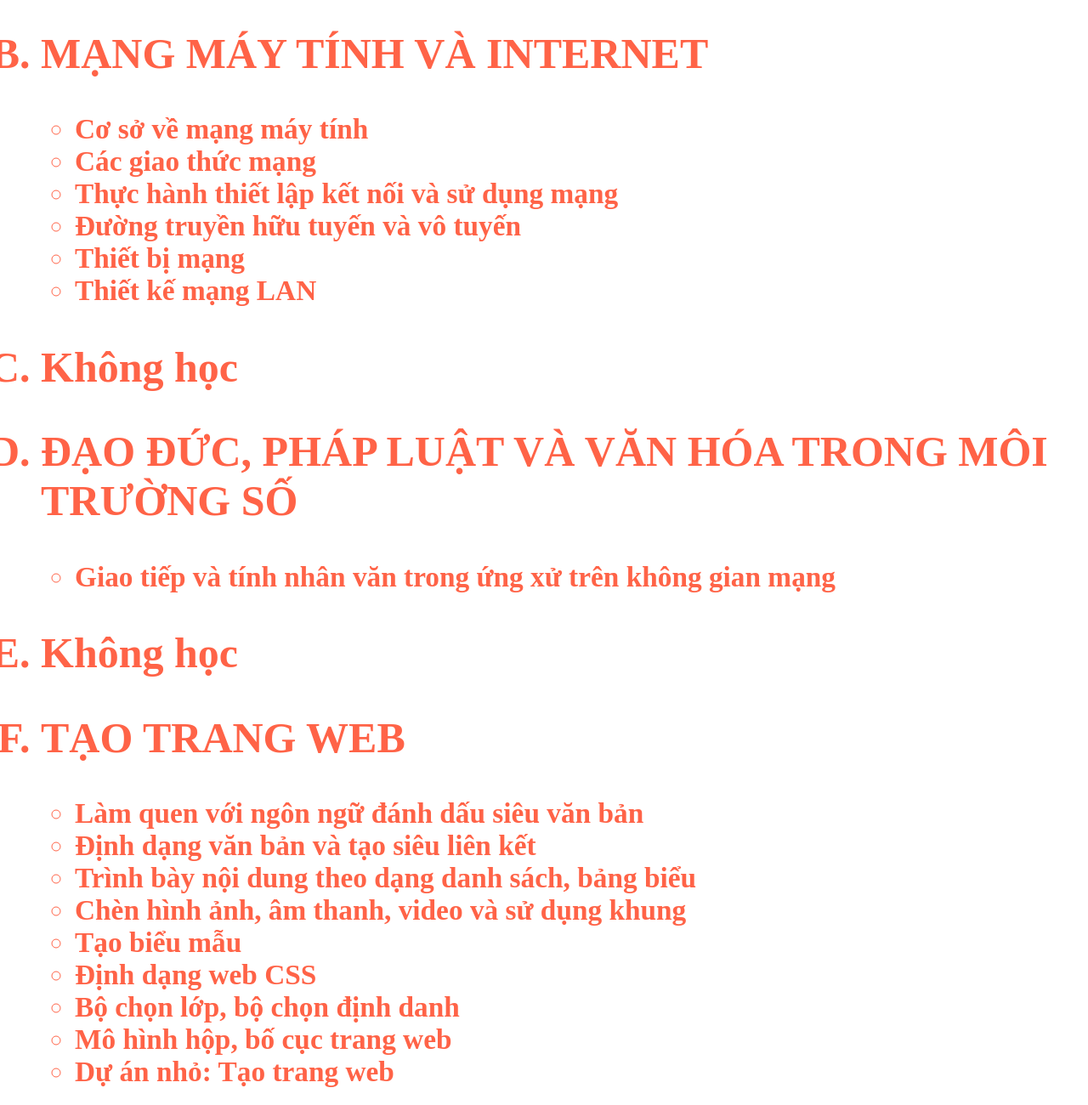
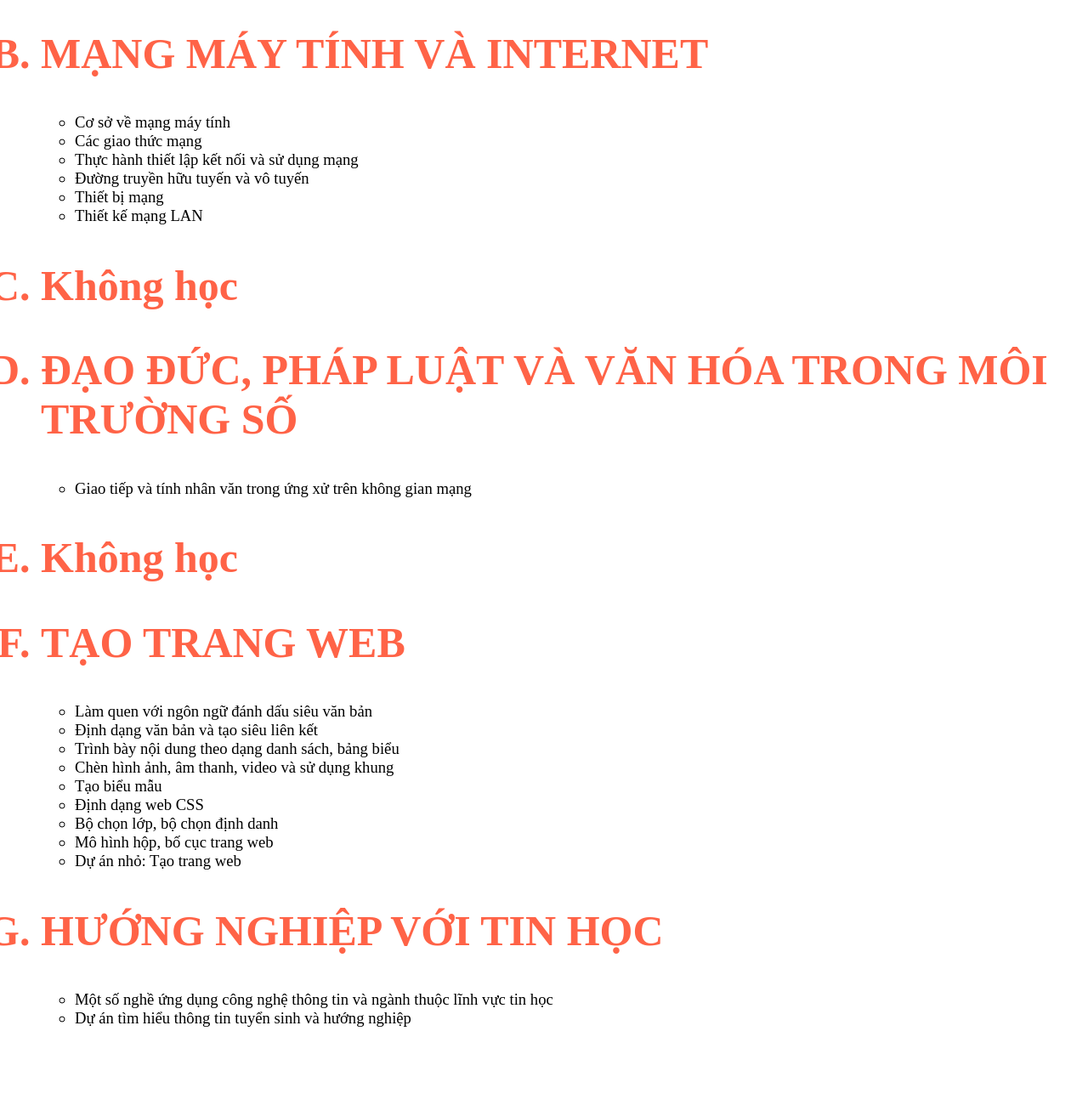
Before and after one commit to icyicy2019/Test, a plain HTML site: page contents/tinhoc12.html in a window 1280 px wide. Shown: the part 340-1640 px from the top of the page at 85% size. After the commit the page ends 1582 px from the top, so only its background shows below. Drawn offline with Linux system fonts and the light colour scheme.

Commit message:
Update tinhoc12.html

```diff
--- a/contents/tinhoc12.html
+++ b/contents/tinhoc12.html
@@ -15,7 +15,7 @@
         </ul>
       </li>
       <h2><li>MẠNG MÁY TÍNH VÀ INTERNET</h2>
-        <ul>
+        <ul class="noidung">
           <li>Cơ sở về mạng máy tính</li>
           <li>Các giao thức mạng</li>
           <li>Thực hành thiết lập kết nối và sử dụng mạng</li>
@@ -26,13 +26,13 @@
       </li>
       <h2><li>Không học</li></h2>
       <h2><li>ĐẠO ĐỨC, PHÁP LUẬT VÀ VĂN HÓA TRONG MÔI TRƯỜNG SỐ</h2>
-        <ul>
+        <ul class="noidung">
           <li>Giao tiếp và tính nhân văn trong ứng xử trên không gian mạng</li>
         </ul>
       </li>
       <h2><li>Không học</li></h2>
       <h2><li>TẠO TRANG WEB</h2>
-        <ul>
+        <ul class="noidung">
           <li>Làm quen với ngôn ngữ đánh dấu siêu văn bản</li>
           <li>Định dạng văn bản và tạo siêu liên kết</li>
           <li>Trình bày nội dung theo dạng danh sách, bảng biểu</li>
@@ -45,7 +45,7 @@
         </ul>
       </li>
       <h2><li>HƯỚNG NGHIỆP VỚI TIN HỌC</h2>
-        <ul>
+        <ul class="noidung">
           <li>Một số nghề ứng dụng công nghệ thông tin và ngành thuộc lĩnh vực tin học</li>
           <li>Dự án tìm hiểu thông tin tuyển sinh và hướng nghiệp</li>
         </ul>
```
